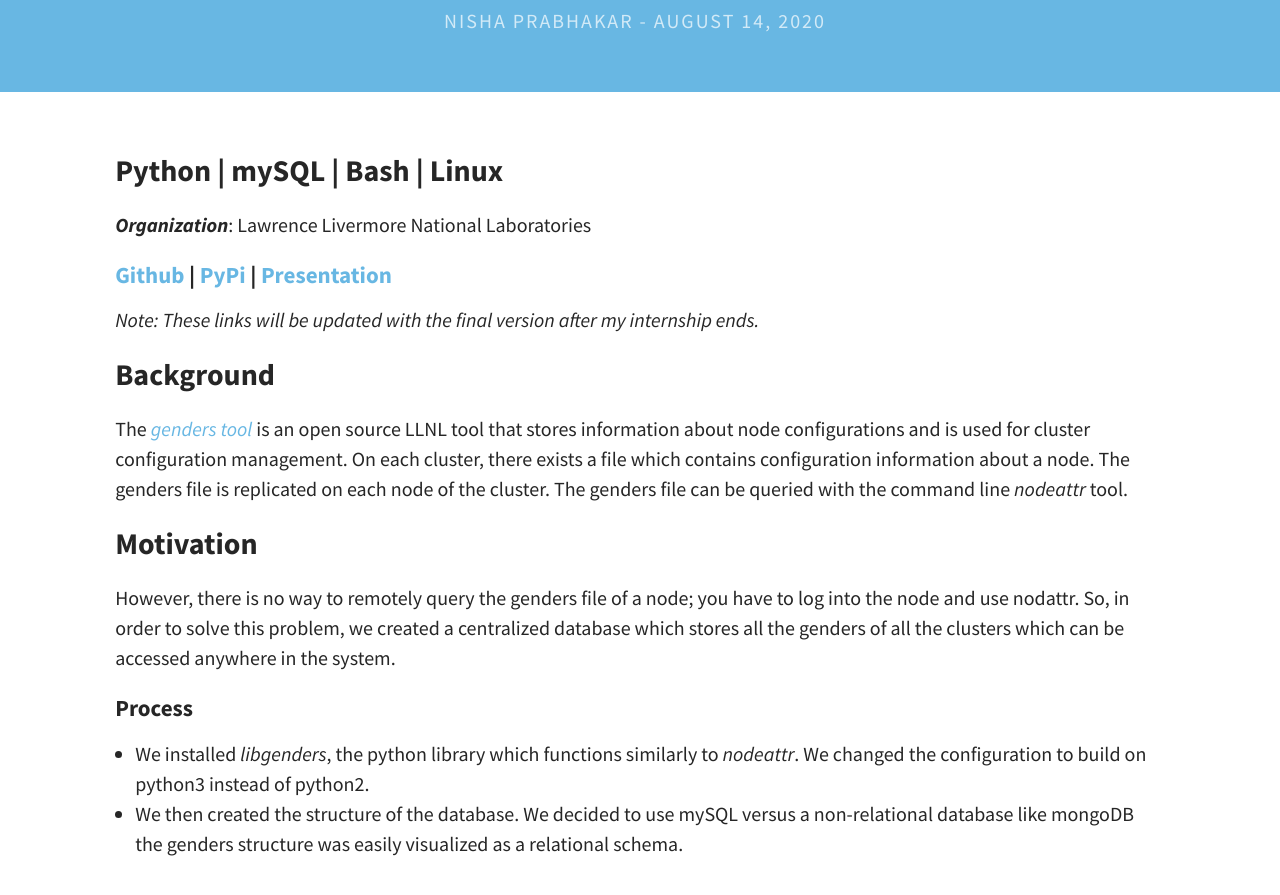
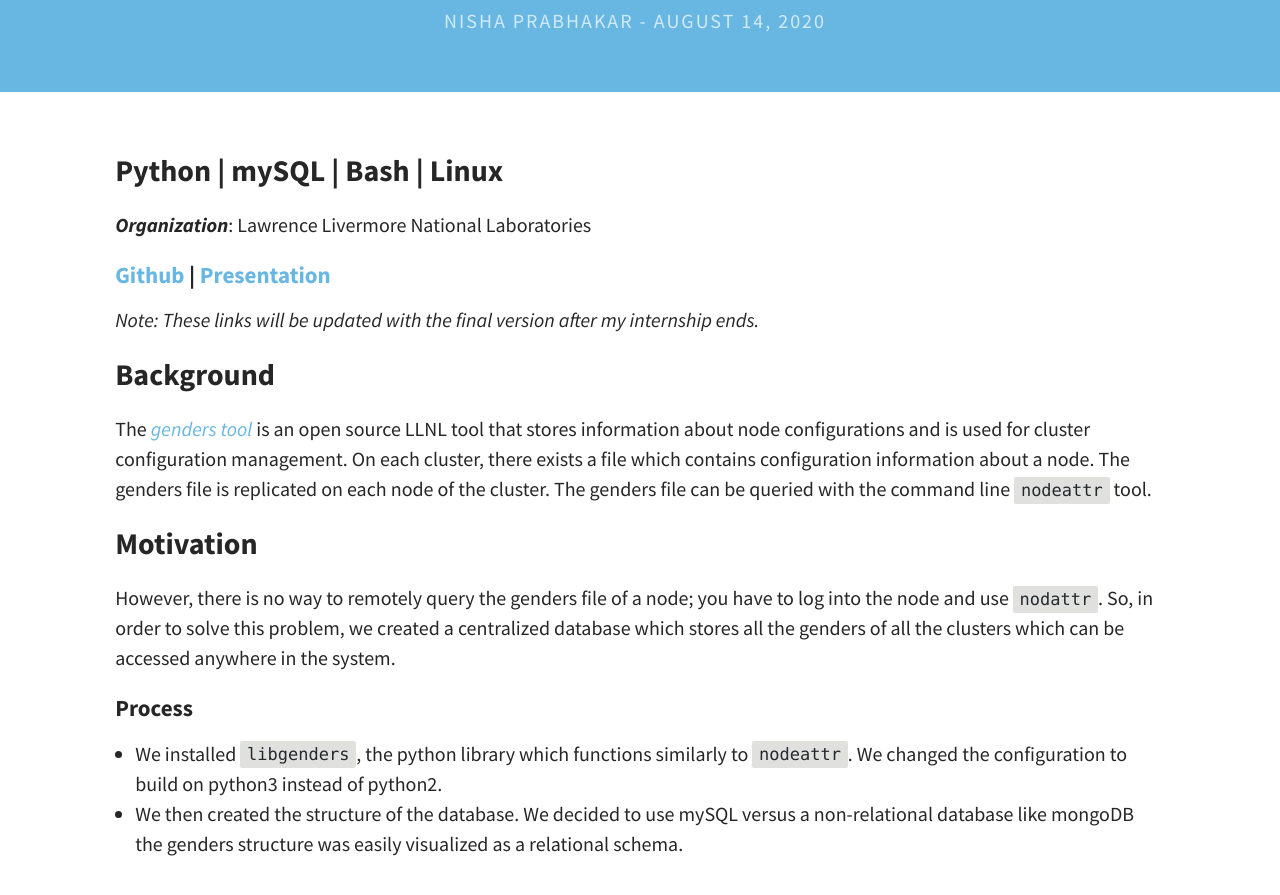
Before and after one commit to nishap1225/nishap1225.github.io, a Jekyll site: the page built from _posts/2020-08-14-Centralized-Node-Attribute-Database-for-High-Performance-Computing.md, in a window 1280 px wide and 900 px high, scrolled down 302 px. Shown: the top 895 px of the window. Built offline with Jekyll 4.4.1, drawn with Linux system fonts in a browser that asks for light colours; some of the changed text lies outside the part shown.

Commit message:
llnl auspice

```diff
--- a/_posts/2020-08-14-Centralized-Node-Attribute-Database-for-High-Performance-Computing.md
+++ b/_posts/2020-08-14-Centralized-Node-Attribute-Database-for-High-Performance-Computing.md
@@ -11,18 +11,18 @@ excerpt_separator: <!--more-->
 
 ***Organization***: Lawrence Livermore National Laboratories
 
-#### [Github](https://github.com/LLNL/HPCCEA/tree/gendersteam/2020/Genders) | [PyPi](https://test.pypi.org/project/centralgendersdatabase/) | [Presentation](https://drive.google.com/file/d/1wSphZDyJK3cgB54JE0zQWa2RnX2kQsXn/view?usp=sharing)
+#### [Github](https://github.com/LLNL/HPCCEA/tree/gendersteam/2020/Genders) | [Presentation](https://drive.google.com/file/d/1wSphZDyJK3cgB54JE0zQWa2RnX2kQsXn/view?usp=sharing)
 
 *Note: These links will be updated with the final version after my internship ends.*
 
 ### Background
-The [*genders tool*](https://github.com/chaos/genders) is an open source LLNL tool that stores information about node configurations and is used for cluster configuration management. On each cluster, there exists a file which contains configuration information about a node. The genders file is replicated on each node of the cluster. The genders file can be queried with the command line *nodeattr* tool.
+The [*genders tool*](https://github.com/chaos/genders) is an open source LLNL tool that stores information about node configurations and is used for cluster configuration management. On each cluster, there exists a file which contains configuration information about a node. The genders file is replicated on each node of the cluster. The genders file can be queried with the command line `nodeattr` tool.
 
 ### Motivation
-However, there is no way to remotely query the genders file of a node; you have to log into the node and use nodattr. So, in order to solve this problem, we created a centralized database which stores all the genders of all the clusters which can be accessed anywhere in the system.
+However, there is no way to remotely query the genders file of a node; you have to log into the node and use `nodattr`. So, in order to solve this problem, we created a centralized database which stores all the genders of all the clusters which can be accessed anywhere in the system.
 
 #### Process
-- We installed *libgenders*, the python library which functions similarly to *nodeattr*. We changed the configuration to build on python3 instead of python2.
+- We installed `libgenders`, the python library which functions similarly to `nodeattr`. We changed the configuration to build on python3 instead of python2.
 - We then created the structure of the database. We
 decided to use mySQL versus a non-relational database like
 mongoDB the genders structure was easily visualized as a relational schema.
```
Also changed, not shown: other parts of _posts/2020-08-14-Centralized-Node-Attribute-Database-for-High-Performance-Computing.md (+3 -1 lines).
